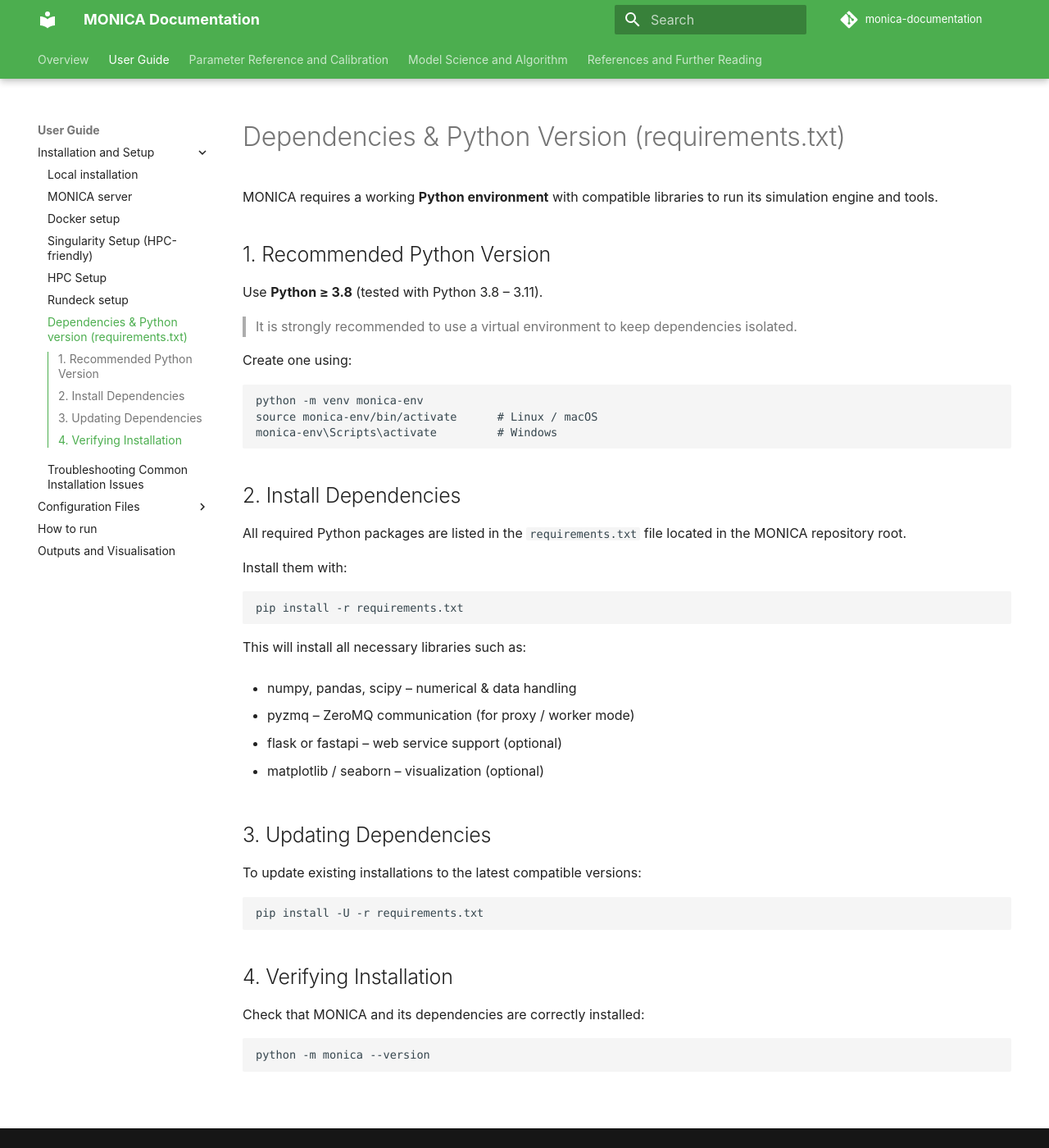
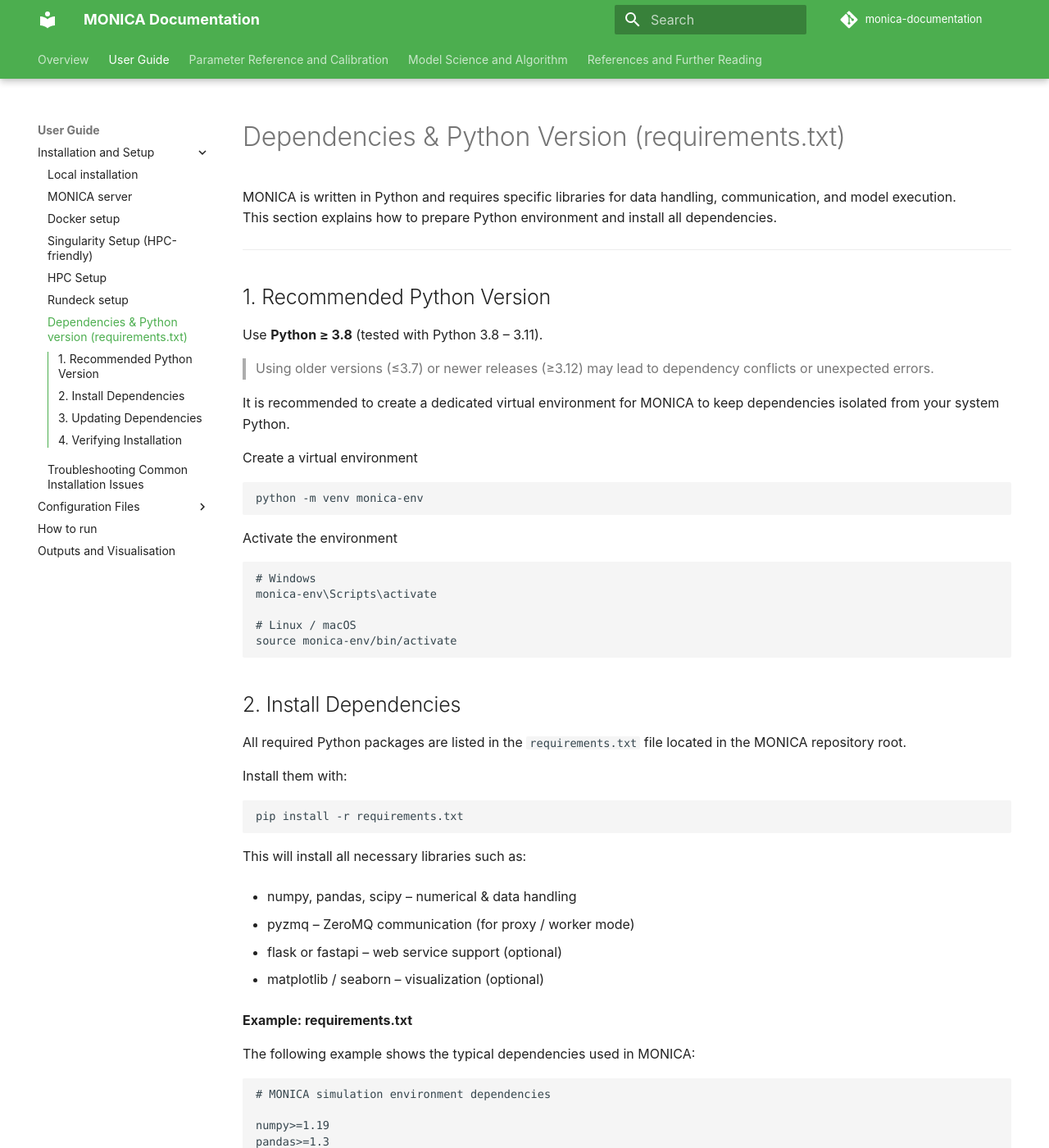
Before and after one commit to zalf-rpm/monica-documentation, an MkDocs documentation site: the page built from docs/user_guide/Installation_and_Setup/dependencies_and_python.md, in a window 1280 px wide and 1400 px high. Shown: the whole window at 82% size. Built offline with MkDocs 1.6.1 and Material for MkDocs 9.7.7, drawn with Linux system fonts in a browser that asks for light colours; comment, search, counter and statistics services are not loaded; some of the changed text lies outside the part shown.

Commit message:
Add dependencies and python

````diff
--- a/docs/user_guide/Installation_and_Setup/dependencies_and_python.md
+++ b/docs/user_guide/Installation_and_Setup/dependencies_and_python.md
@@ -1,19 +1,32 @@
 # Dependencies & Python Version (requirements.txt)
 
-MONICA requires a working **Python environment** with compatible libraries to run its simulation engine and tools.
+MONICA is written in Python and requires specific libraries for data handling, communication, and model execution.
+This section explains how to prepare Python environment and install all dependencies.
+
+---
 
 ## 1. Recommended Python Version
 
 Use **Python ≥ 3.8** (tested with Python 3.8 – 3.11).
 
-> It is strongly recommended to use a virtual environment to keep dependencies isolated.
+> Using older versions (≤3.7) or newer releases (≥3.12) may lead to dependency conflicts or unexpected errors.
 
-Create one using:
+It is recommended to create a dedicated virtual environment for MONICA to keep dependencies isolated from your system Python.
+
+Create a virtual environment
 
 ```
 python -m venv monica-env
-source monica-env/bin/activate      # Linux / macOS
-monica-env\Scripts\activate         # Windows
+```
+
+Activate the environment
+
+```
+# Windows
+monica-env\Scripts\activate
+
+# Linux / macOS
+source monica-env/bin/activate
 ```
 
 ## 2. Install Dependencies
@@ -35,6 +48,32 @@ This will install all necessary libraries such as:
 
 - matplotlib / seaborn – visualization (optional)
 
+**Example: requirements.txt**
+
+The following example shows the typical dependencies used in MONICA:
+
+```
+# MONICA simulation environment dependencies
+
+numpy>=1.19
+pandas>=1.3
+scipy>=1.7
+pyzmq>=23.0
+psutil>=5.8
+tqdm>=4.62
+
+# Optional service / API / visualization layers
+flask>=2.0
+fastapi>=0.85
+uvicorn>=0.17
+gunicorn>=20.1
+matplotlib>=3.4
+seaborn>=0.11
+requests>=2.26
+pydantic>=1.8
+```
+
+
 ## 3. Updating Dependencies
 
 To update existing installations to the latest compatible versions:
@@ -50,3 +89,6 @@ Check that MONICA and its dependencies are correctly installed:
 ```
 python -m monica --version
 ```
+You should see the current MONICA version printed in their terminal.
+
+> Tip: If you are planning to run MONICA on HPC or Singularity, install dependencies inside the container or virtual environment before running simulations.
````
Also changed, not shown: docs/user_guide/Installation_and_Setup/docker_setup.md (+4 -0 lines), docs/user_guide/Installation_and_Setup/hpc_setup.md (+4 -4 lines), docs/user_guide/Installation_and_Setup/local_installation.md (+9 -9 lines), docs/user_guide/Installation_and_Setup/troubleshooting_installation.md (+16 -0 lines).
